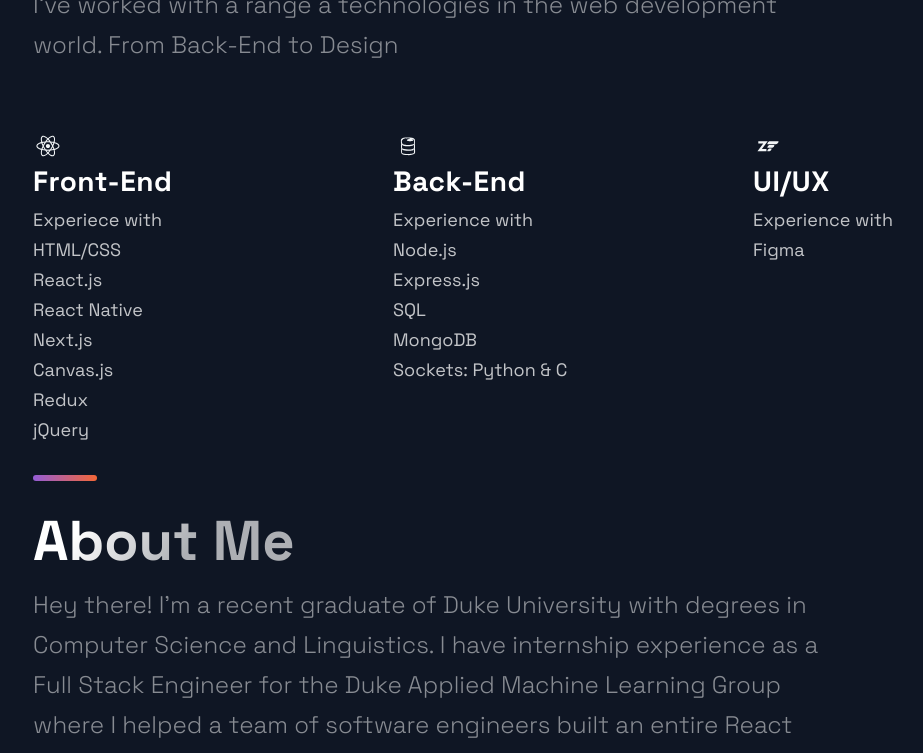
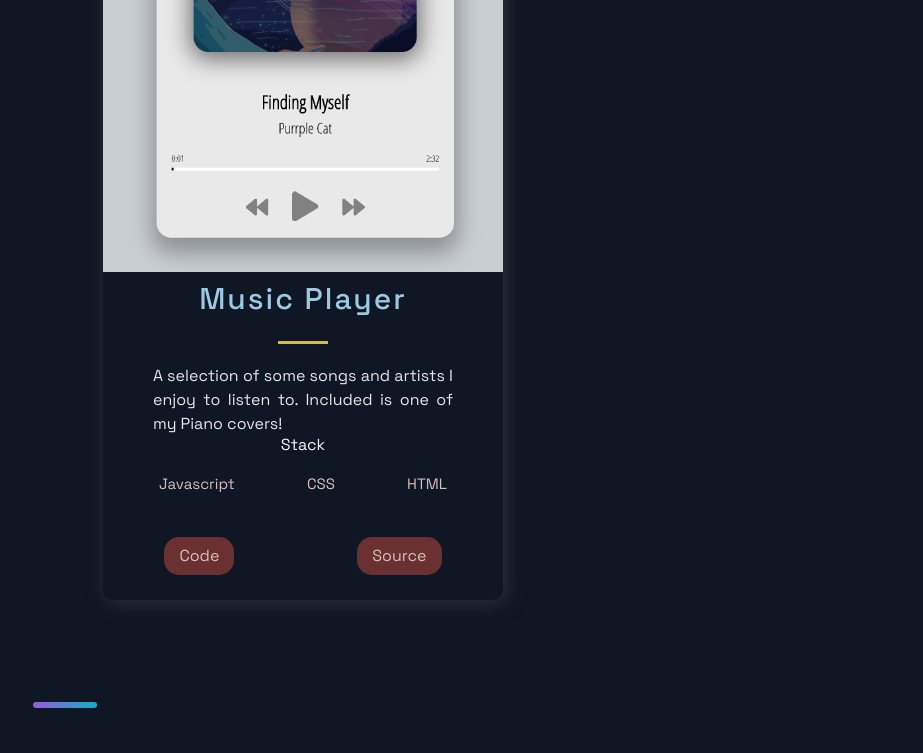
Before and after one commit to guitartist42/portfolio-website, a Next.js app: page / in a window 1280 px wide. Shown: the part 1818-2571 px from the top of the page, without its empty margins (87-1010 px from the left). Built offline with nearby package versions, Linux system fonts and the light colour scheme.

Commit message:
music player

```diff
--- a/src/constants/constants.js
+++ b/src/constants/constants.js
@@ -28,6 +28,15 @@
     visit: 'https://github.com/guitartist42/Pong-Game',
     id: 1,
   },
+  {
+    title: 'Music Player',
+    description: "A selection of some songs and artists I enjoy to listen to. Included is one of my Piano covers!",
+      image:'/images/music player.png',
+      tags:['Javascript', 'CSS', 'HTML'],
+    source: 'https://guitartist42.github.io/Music-Player/',
+    visit: 'https://github.com/guitartist42/Music-Player',
+    id: 2,
+  },
 ];
 
 export const TimeLineData = [
```
Also changed, not shown: public/images/music player.png (added), 1 other file (tests, documents, lock files or other folders).
